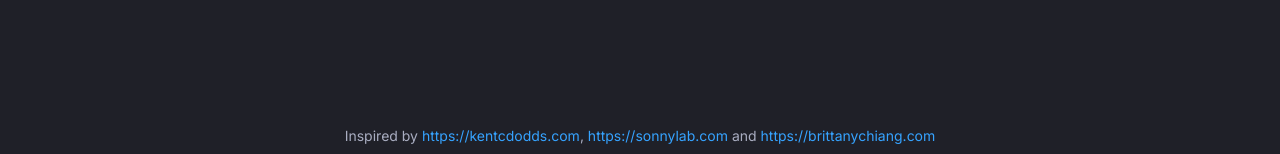
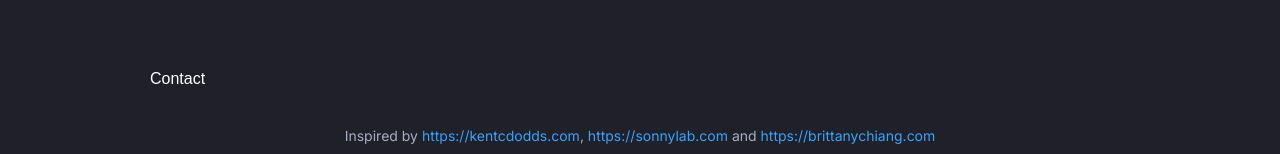
Before and after one commit to fikrialwan/fikrialwan-web, a React (Create React App) app: page / in a window 1280 px wide. Shown: the part 605-759 px from the top of the page. Built offline with nearby package versions, Linux system fonts and the light colour scheme; a web font is replaced by a local one.

Commit message:
feat: add initial contact footer file

```diff
--- /dev/null
+++ b/src/component/layout/footer/contact.tsx
@@ -0,0 +1,3 @@
+export default function Contact() {
+  return <div>Contact</div>;
+}
--- a/src/component/layout/footer/index.tsx
+++ b/src/component/layout/footer/index.tsx
@@ -1,6 +1,7 @@
 import { css } from "@emotion/css";
 import mq from "src/styles/breakpoints";
 import theme from "src/styles/theme";
+import Contact from "./contact";
 import Copyright from "./copyright";
 
 export default function Footer() {
@@ -24,6 +25,7 @@ export default function Footer() {
         }
       `}
     >
+      <Contact />
       <Copyright />
     </footer>
   );
```
